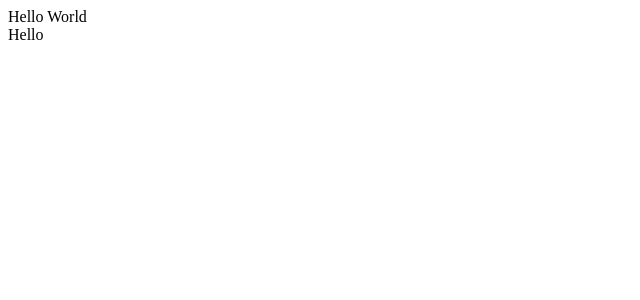
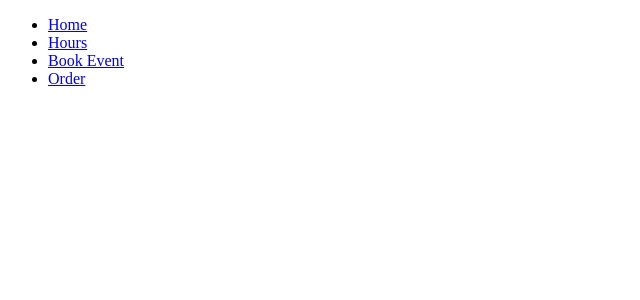
Before and after one commit to Smarqu14/FoodTruckApp, a React app: page /booking in a window 1280 px wide. Shown: the top 300 px of the page, without its empty margins (0-640 px from the left). Built offline with nearby package versions, Linux system fonts and the light colour scheme; the HTML template or start-up script is replaced by a standard one.

Commit message:
Implement basic nav bar with react-router

```diff
--- a/client/src/components/App.jsx
+++ b/client/src/components/App.jsx
@@ -1,16 +1,21 @@
-import React, { Component } from 'react';
-import Navigation from './Navigation';
+import React from 'react';
+import { BrowserRouter as Router, Route, Switch } from 'react-router-dom';
+import Navigation from './Nav/Navigation';
 
 
-class App extends Component {
-  render() {
-    return (
-      <div>
-        Hello World
-        <Navigation />
-      </div>
-    );
-  }
-}
+const App = () => (
+  <Router>
+    <div className="App">
+      <Navigation />
+      <Switch>
+        {/* <Route path="/" component={App} exact /> */}
+        {/* <Route path="/home" component={home}/>
+          <Route path="/hours" component={hours}/>
+          <Route path="/booking" component={booking}/>
+          <Route path="/order" component={order}/> */}
+      </Switch>
+    </div>
+  </Router>
+);
 
 export default App;
--- /dev/null
+++ b/client/src/components/Nav/NavItem.jsx
@@ -0,0 +1,14 @@
+/* eslint-disable react/prop-types */
+import React from 'react';
+import { NavLink } from 'react-router-dom';
+
+
+const Navitem = ({ tolink, active, item }) => (
+  <li className="item active">
+    <NavLink to={tolink} onClick={active}>
+      {item}
+    </NavLink>
+  </li>
+);
+
+export default Navitem;
--- /dev/null
+++ b/client/src/components/Nav/Navigation.jsx
@@ -0,0 +1,34 @@
+import React, { Component } from 'react';
+import Navitem from './NavItem';
+
+class Navigation extends Component {
+  constructor(props) {
+    super(props);
+
+    this.state = {
+      navItemActive: false,
+    };
+    this.activateitem = this.activateitem.bind(this);
+  }
+
+  activateitem() {
+    this.setState((state) => ({
+      navItemActive: !state.navItemActive,
+    }));
+  }
+
+  render() {
+    return (
+      <nav>
+        <ul className="menu">
+          <Navitem item="Home" tolink="/" active={this.activateitem} />
+          <Navitem item="Hours" tolink="/hours" active={this.activateitem} />
+          <Navitem item="Book Event" tolink="/booking" active={this.activateitem} />
+          <Navitem item="Order" tolink="/order" active={this.activateitem} />
+        </ul>
+      </nav>
+    );
+  }
+}
+
+export default Navigation;
--- a/client/src/components/Navigation.jsx
+++ /dev/null
@@ -1,8 +0,0 @@
-import React, { Component } from 'react';
-
-const Navigation = () => (
-  <div>
-    Hello
-  </div>
-);
-export default Navigation;
--- a/package.json
+++ b/package.json
@@ -25,7 +25,7 @@
     "prop-types": "^15.7.2",
     "react": "^16.13.1",
     "react-dom": "^16.13.1",
-    "react-router": "^5.2.0",
+    "react-router-dom": "^5.2.0",
     "styled-components": "^5.1.0"
   },
   "devDependencies": {
```
Also changed, not shown: 2 other files (tests, documents, lock files or other folders).
